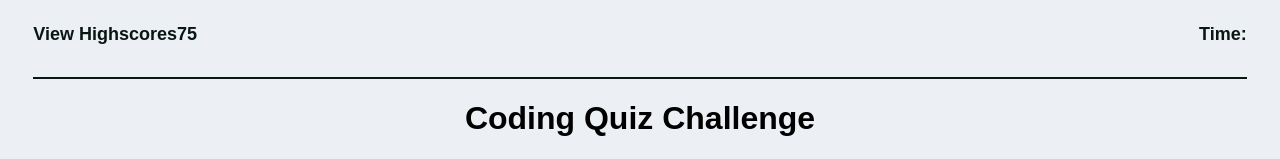
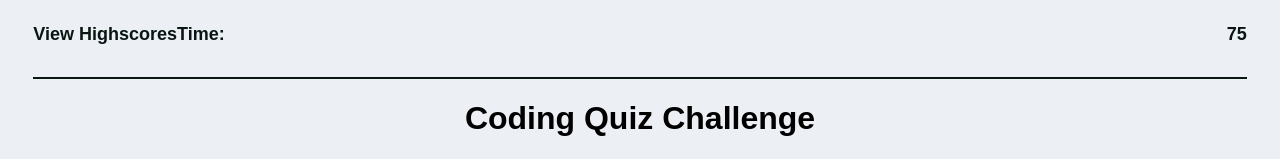
Before and after one commit to monstertruckdog/code-quiz, a plain HTML site: page index.html in a window 1280 px wide. Shown: the top 159 px of the page. Drawn offline with Linux system fonts and the light colour scheme.

Commit message:
Attempt to make changes to unblock question flow and minor unsuccessful changes to timer styling

```diff
--- a/assets/css/style.css
+++ b/assets/css/style.css
@@ -63,10 +63,14 @@ li {
 }
 
 /* #time-span */
-#clock::before {
+#time-text h4:first-of-type {
     float: right;
-    content: "Time:  "
+    /* content: "Time:  " */
 
+}
+
+#time-countdown {
+    float: right;
 }
 
 #welcome {
--- a/assets/js/script.js
+++ b/assets/js/script.js
@@ -1,5 +1,5 @@
 var head = document.querySelector(".head")
-var timer = document.querySelector("#clock");
+var timer = document.querySelector("#time-countdown");
 var mainSection = document.querySelector(".primary-content-container");
 var welcome = document.querySelector("#welcome");
 var startBttn = document.querySelector("#start-bttn");
@@ -252,8 +252,14 @@ function quizQuestionConstructor(event) {
             }
     });
     */
+   //for (index = 0; index < quizDefinitions.length; index++) {
+       //quizText(index);
+       //quizEval(index);
+   //}
    quizEval(0);
 
+   // quizText(1);
+   // quizEval(1);
 
 } // this is the closing for the quizQuestionConstructor function
 
--- a/index.html
+++ b/index.html
@@ -13,7 +13,7 @@
         <nav id="head-nav">
             <h4><a href="#" class="hyperlink" id="highscore">View Highscores</a></h4>
             <!--<h4 id="time-span">Time:  </h4>-->
-            <span id="clock"></span>
+            <h4 id="time-text:">Time:  <span id="time-countdown">75</span></h4>
         </nav>
     </header>
 
```
